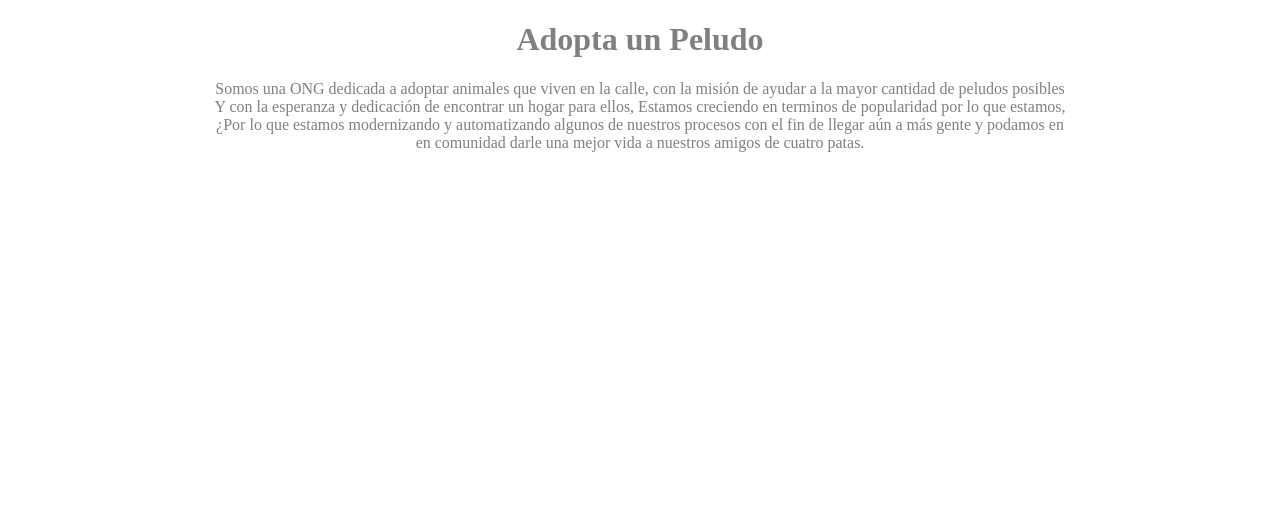
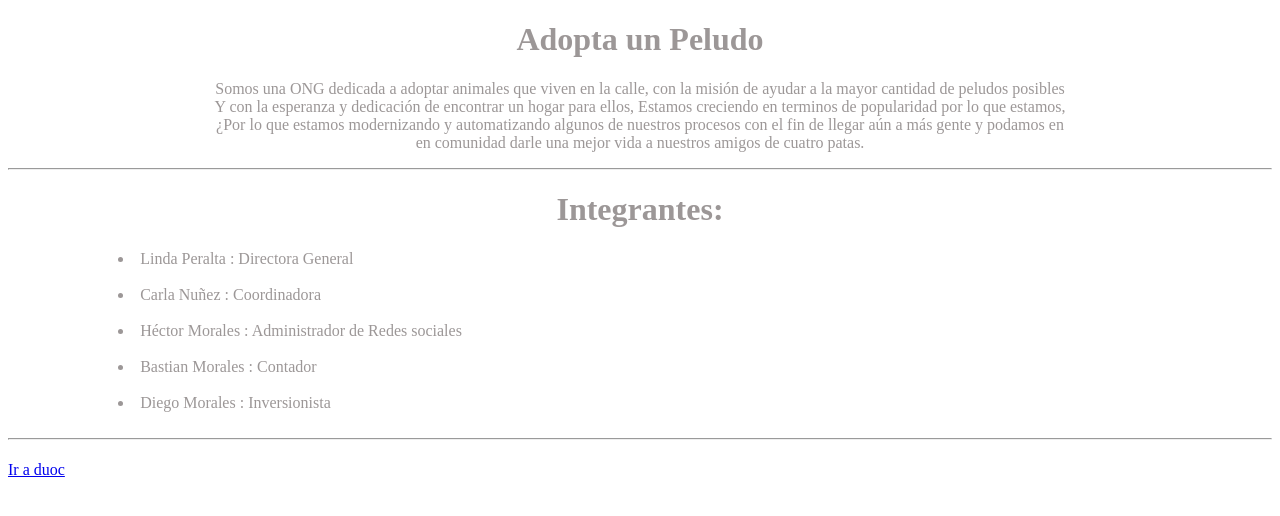
Before and after one commit to HectorrMP/C1, a plain HTML site: page index.html in a window 1280 px wide. Drawn offline with Linux system fonts and the light colour scheme.

Commit message:
Clase 22/03

```diff
--- a/css/style.css
+++ b/css/style.css
@@ -1,4 +1,17 @@
-.vcolor{
-    color: grey;
+*{
+    margin: 5ex, 5ex, 5ex, 5ex;
+}
+
+.alinea{
+    color: rgb(156, 151, 151);
     text-align: center;
 }
+.alineaiz{
+    margin-left: 15ex;
+    color:  rgb(156, 151, 151);
+    text-align: left;
+    padding: 0;
+}
+table{
+    text-indent: 0ex;
+}
--- a/index.html
+++ b/index.html
@@ -6,14 +6,9 @@
     <meta name="viewport" content="width=device-width, initial-scale=1.0">
     <link rel="stylesheet" href="/css/style.css">
     <title>Adopta un Peludo</title>
-    <!-- <style>
-        .vcolor{
-            color: blue;
-        }
-    </style> -->
 </head>
 <body>
-    <div class="vcolor">
+    <div class="alinea">
         <h1>Adopta un Peludo</h1>
         <p>Somos una ONG dedicada a adoptar animales que viven en la calle, con la misión de ayudar a la mayor cantidad de peludos posibles <br>
             Y con la esperanza y dedicación de encontrar un hogar para ellos, Estamos creciendo en terminos de popularidad por lo que estamos, <br>
@@ -21,31 +16,28 @@
             en comunidad darle una mejor vida a nuestros amigos de cuatro patas.
         </p>
     </div>
-    <!-- <div>
-    <hr>
-    <h2>
-        Nuestros Integrantes:
-    </h2>
+<hr>
+    <div class="alinea">
+        <h1>
+            Integrantes:
+        </h1>
+    </div>
+        <div class="alineaiz">
+            <table>
+                <li>Linda Peralta       :   Directora General</li><br>
+                <li>Carla Nuñez         :   Coordinadora</li><br>
+                <li>Héctor Morales      :   Administrador de Redes sociales</li><br>
+                <li>Bastian Morales     :   Contador</li><br>
+                <li>Diego Morales       :   Inversionista</li><br>
+            </table>
+        </div>
+<hr>
+    <div class="alinea">
+        <h1>
+
+        </h1>
     </div>
     <a href="http://www.duoc.cl" target="_blank">Ir a duoc</a>
     <br>
-    <table border="2">
-        <tr>
-            <td>1</td>
-            <td>2</td>
-            <td>3</td>
-        </tr>
-        <tr>
-            <td>4</td>
-            <td>5</td>
-            <td>6</td>
-        </tr>
-
-        <tr>
-            <td>7</td>
-            <td>8</td>
-            <td>9</td>
-        </tr>
-    </table> -->
 </body>
 </html>
```
